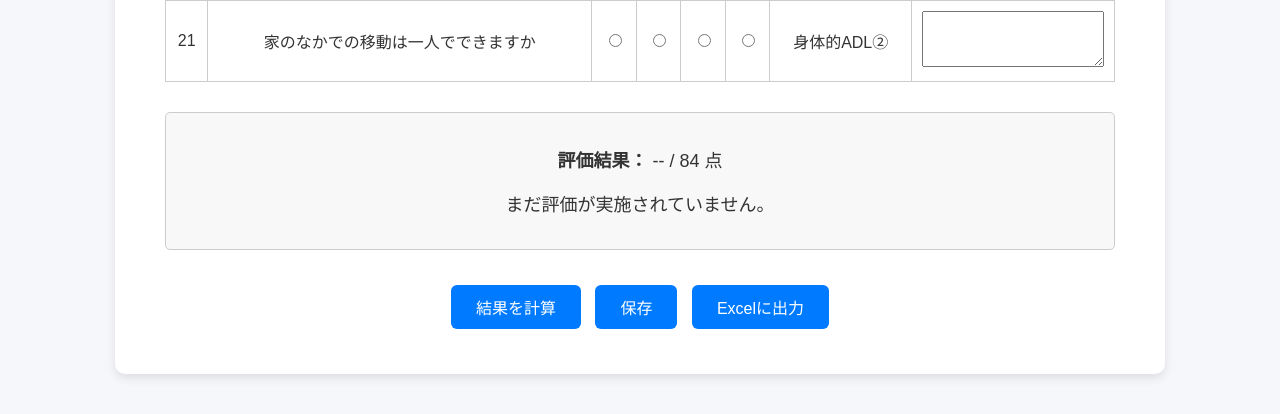
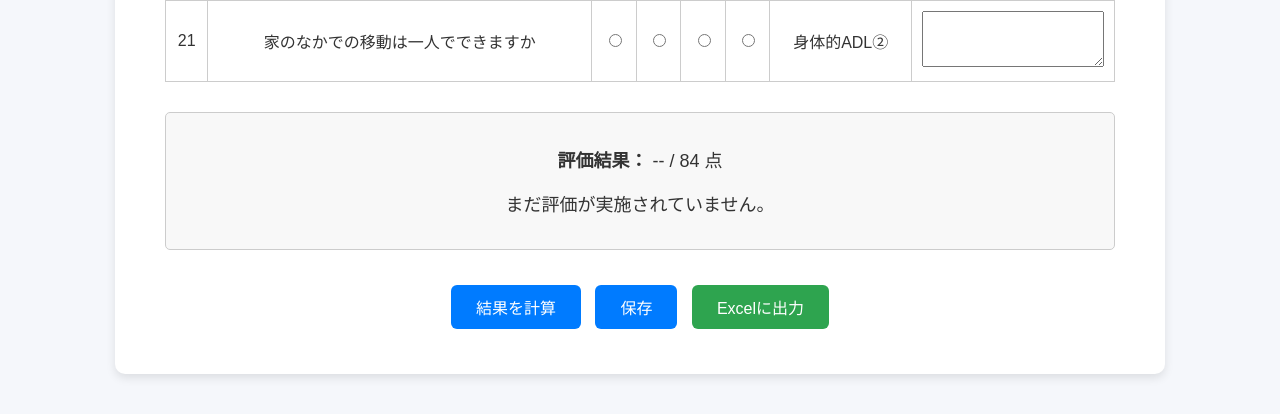
Before and after one commit to UMEZAWADAN/SD-5, a Flask app: template templates/shousai dasc_21.html in a window 1280 px wide. Shown: the part 2271-2685 px from the top of the page. Run offline with Flask 3, Linux system fonts and the light colour scheme; the template is opened without the code that fills it, so the values that code supplies are empty.

Commit message:
ボタン

```diff
--- a/static/css/dasc_21.css
+++ b/static/css/dasc_21.css
@@ -108,3 +108,6 @@ button {
 button:hover {
   background-color: #0056b3;
 }
+.btn-row {
+  background: #2ea44f;
+}
--- a/templates/shousai dasc_21.html
+++ b/templates/shousai dasc_21.html
@@ -209,7 +209,7 @@
       <div class="button-area">
         <button type="button" onclick="calcScore()">結果を計算</button>
         <button type="button">保存</button>
-        <button type="button">Excelに出力</button>
+        <button type="button" class="btn-row">Excelに出力</button>
       </div>
     </form>
   </main>
```
